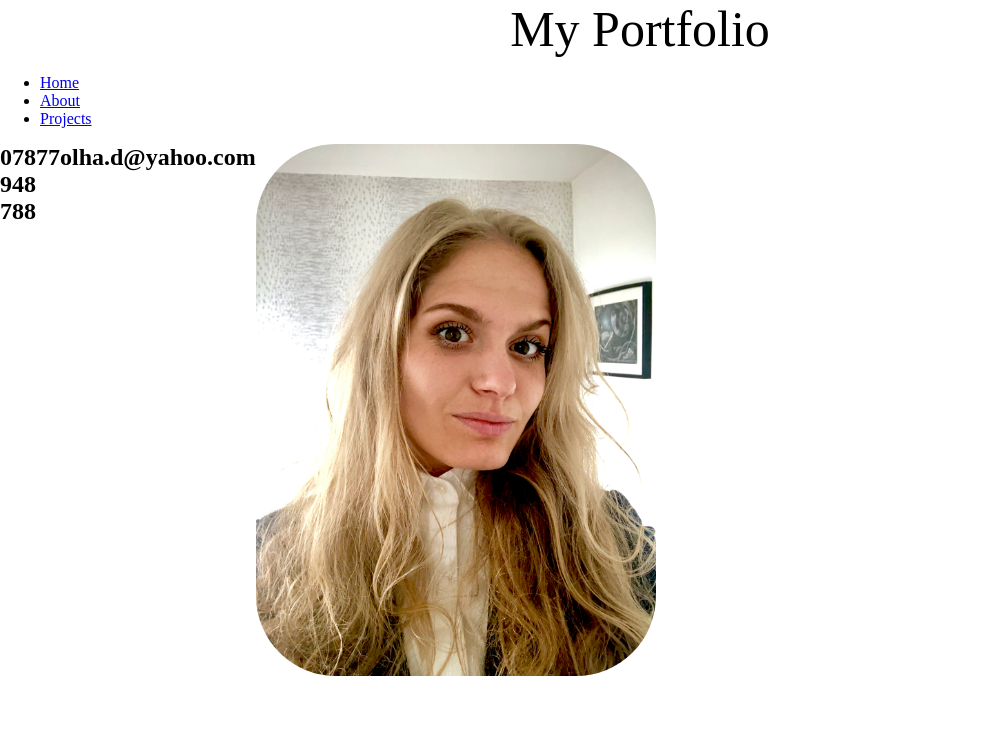
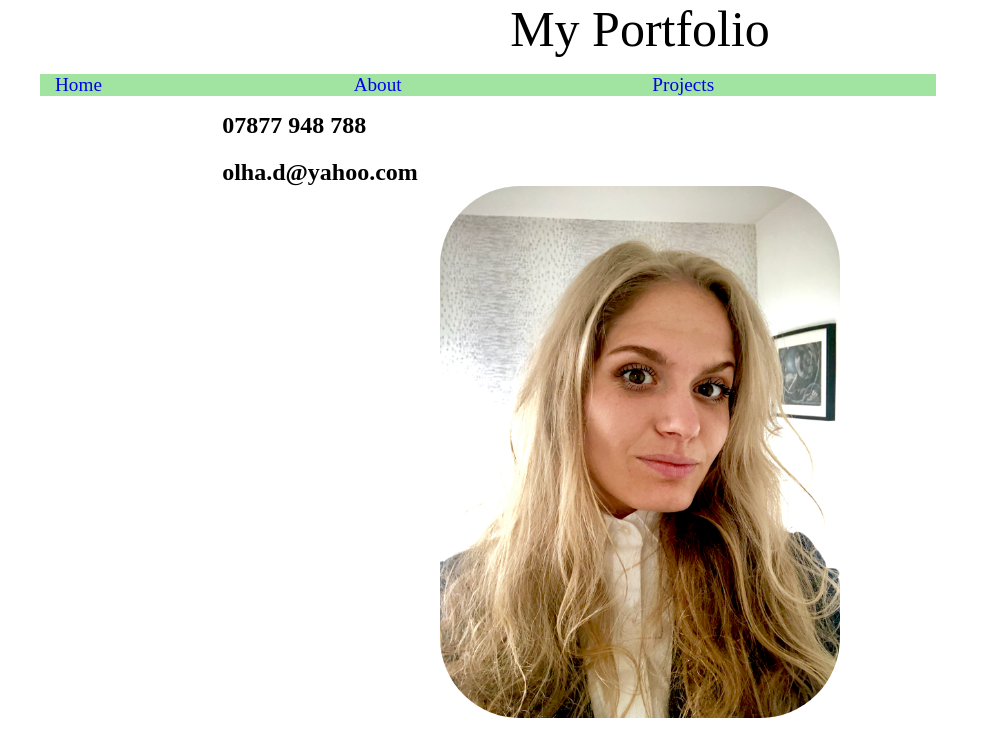
Before and after one commit to OlhaDorofiychuk/my-portfolio, a React (Create React App) app: page / in a window 1280 px wide. Shown: the top 756 px of the page, without its empty margins (0-999 px from the left). Built offline with nearby package versions, Linux system fonts and the light colour scheme.

Commit message:
save minor changes

```diff
--- a/src/App.css
+++ b/src/App.css
@@ -6,9 +6,9 @@ justify-self: center;
   border-radius: 80px;
 }
 
-  .contact_information{
-display: flex;
-/* justify-content: space-between; */
+.contact_information{
+display: grid;
+gap: 20px;
 justify-content: space-around;
 max-width: 50%;
 font-size: x-large;
@@ -19,3 +19,24 @@ header {
   display: flex;
   justify-content: center;
 }
+
+.links {
+  width: 70%;
+  display: flex;
+  flex-direction: row;
+  list-style: none;
+  justify-content: space-around;
+
+}
+ .links li {
+  width: 550px;
+  box-shadow: 50px 100px 5px solid rgb(3, 52, 3);
+  background-color: rgba(60, 198, 60, 0.479);
+ }
+
+a {
+  padding: 15px;
+  text-decoration: none;
+  font-size: larger;
+  border-radius: 15px;
+}
--- a/src/App.js
+++ b/src/App.js
@@ -9,8 +9,8 @@ function App() {
   return (
     <div className="App">
      <header>My Portfolio</header>
-     <nav>
-      <ul>
+     <nav className='navigation'>
+      <ul className='links'>
         <li>
         <Link to='/'>Home</Link>
         </li>
@@ -20,7 +20,8 @@ function App() {
       <li>
       <Link to='/projects'>Projects </Link>
       </li>
-
+      <link></link>
+      {/* //https://www.linkedin.com/in/olha-dorofiychuk-655353178/ */}
       </ul>
      </nav>
      <main>
--- a/src/components/Home.js
+++ b/src/components/Home.js
@@ -1,10 +1,13 @@
 
 export const Home=()=>{
     return(
+        <div>
         <div className="contact_information">
             <span><b> 07877 948 788</b></span>
             <span><b>olha.d@yahoo.com</b></span>
-            <img className="main_photo" src="./IMG_9624.jpg" alt="me"/>
+
+        </div>
+        <img className="main_photo" src="./IMG_9624.jpg" alt="me"/>
         </div>
     )
 }
```
